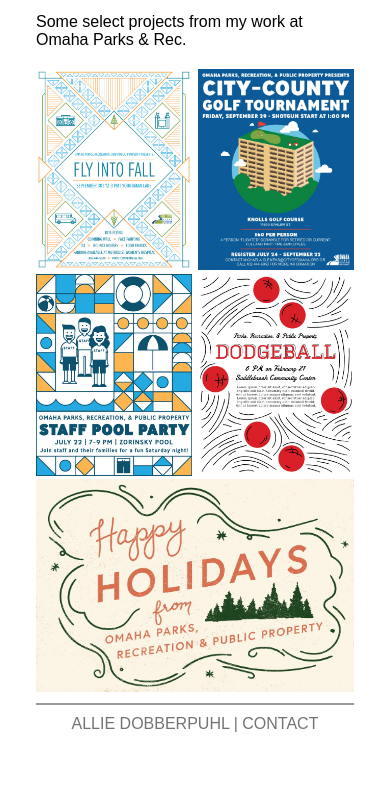
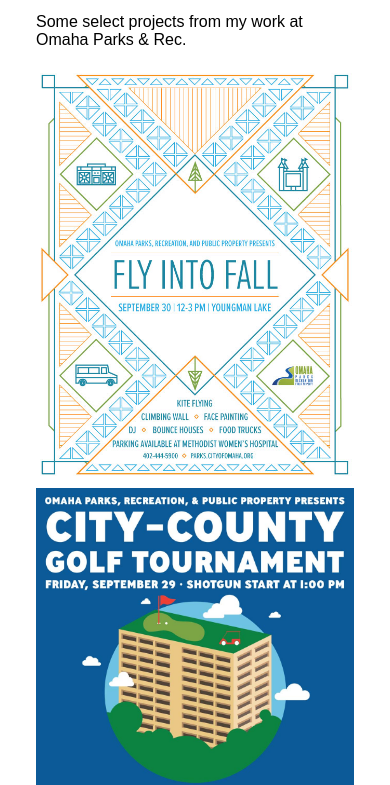
Before and after one commit to adobberpuhl/portfolio, a plain HTML site: page pages/parks.html in a window 390 px wide. Shown: the part 98-883 px from the top of the page. Before the commit the page ends 844 px from the top, so only its background shows below. Drawn offline with nearby package versions, Linux system fonts and the light colour scheme.

Commit message:
sixth-commit

```diff
--- a/css/style.css
+++ b/css/style.css
@@ -128,13 +128,13 @@
 	align-items: flex-end;
 }
 
-// .menu > li {
+/* // .menu > li {
 // 	padding-bottom: 5px;
 // }
 
 // .menu > li > a {
 // 	color: #fff;
-// }
+// } */
 
 .menu > li {
 	padding-top: 10px;
@@ -147,9 +147,9 @@
     position: relative;
 }
 
-// .menu > li > a:hover {
+/* // .menu > li > a:hover {
 // 	color: #999999;
-// }
+// } */
 
 .menu > li > a::after {
     content: "";
@@ -419,7 +419,7 @@
 
 .sideBySide > img {
 	width: 49%;
-
+	height: auto;
 }
 
 .verticalLine {
@@ -463,6 +463,17 @@
 	.logo > a > img {
 		width: 40px;
 	}
+
+	.sideBySide {
+		flex-direction: column;
+		padding-bottom: 0;
+	}
+
+	.sideBySide > img {
+		width: 100%;
+		padding-bottom: 2vw;
+	}
+
 }
 
 @media only screen and (max-width: 450px) {
@@ -482,5 +493,4 @@
 	.foot {
 		font-size: 1em;
 	}
-
 }
```
Also changed, not shown: index.html (+2 -0 lines).
